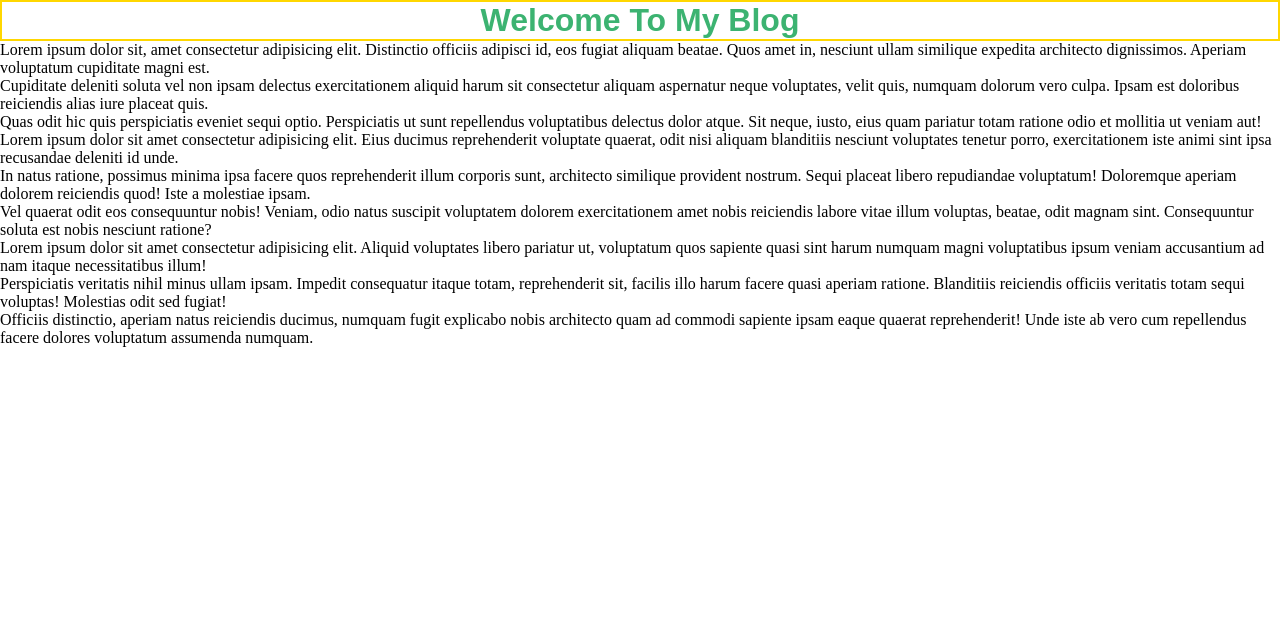
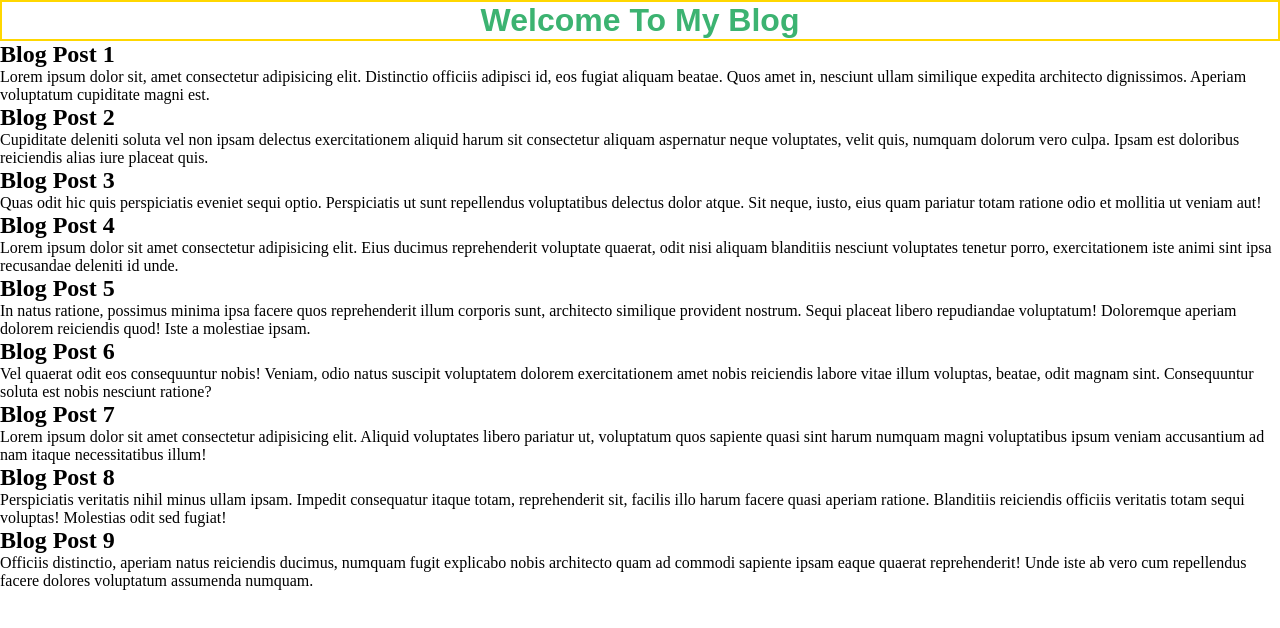
Before and after one commit to masudulalam/practice-taks-3, a plain HTML site: page index.html in a window 1280 px wide. Drawn offline with Linux system fonts and the light colour scheme.

Commit message:
added every blog post heading

```diff
--- a/index.html
+++ b/index.html
@@ -21,18 +21,27 @@
         <h1>Welcome To My Blog</h1>
     </header>
     <div>
+        <h2>Blog Post 1</h2>
         <p>Lorem ipsum dolor sit, amet consectetur adipisicing elit. Distinctio officiis adipisci id, eos fugiat aliquam beatae. Quos amet in, nesciunt ullam similique expedita architecto dignissimos. Aperiam voluptatum cupiditate magni est.</p>
+        <h2>Blog Post 2</h2>
         <p>Cupiditate deleniti soluta vel non ipsam delectus exercitationem aliquid harum sit consectetur aliquam aspernatur neque voluptates, velit quis, numquam dolorum vero culpa. Ipsam est doloribus reiciendis alias iure placeat quis.</p>
+        <h2>Blog Post 3</h2>
         <p>Quas odit hic quis perspiciatis eveniet sequi optio. Perspiciatis ut sunt repellendus voluptatibus delectus dolor atque. Sit neque, iusto, eius quam pariatur totam ratione odio et mollitia ut veniam aut!</p>
     </div>
     <div>
+        <h2>Blog Post 4</h2>
         <p>Lorem ipsum dolor sit amet consectetur adipisicing elit. Eius ducimus reprehenderit voluptate quaerat, odit nisi aliquam blanditiis nesciunt voluptates tenetur porro, exercitationem iste animi sint ipsa recusandae deleniti id unde.</p>
+        <h2>Blog Post 5</h2>
         <p>In natus ratione, possimus minima ipsa facere quos reprehenderit illum corporis sunt, architecto similique provident nostrum. Sequi placeat libero repudiandae voluptatum! Doloremque aperiam dolorem reiciendis quod! Iste a molestiae ipsam.</p>
+        <h2>Blog Post 6</h2>
         <p>Vel quaerat odit eos consequuntur nobis! Veniam, odio natus suscipit voluptatem dolorem exercitationem amet nobis reiciendis labore vitae illum voluptas, beatae, odit magnam sint. Consequuntur soluta est nobis nesciunt ratione?</p>
     </div>
     <div>
+        <h2>Blog Post 7</h2>
         <p>Lorem ipsum dolor sit amet consectetur adipisicing elit. Aliquid voluptates libero pariatur ut, voluptatum quos sapiente quasi sint harum numquam magni voluptatibus ipsum veniam accusantium ad nam itaque necessitatibus illum!</p>
+        <h2>Blog Post 8</h2>
         <p>Perspiciatis veritatis nihil minus ullam ipsam. Impedit consequatur itaque totam, reprehenderit sit, facilis illo harum facere quasi aperiam ratione. Blanditiis reiciendis officiis veritatis totam sequi voluptas! Molestias odit sed fugiat!</p>
+        <h2>Blog Post 9</h2>
         <p>Officiis distinctio, aperiam natus reiciendis ducimus, numquam fugit explicabo nobis architecto quam ad commodi sapiente ipsam eaque quaerat reprehenderit! Unde iste ab vero cum repellendus facere dolores voluptatum assumenda numquam.</p>
     </div>
 </body>
```
